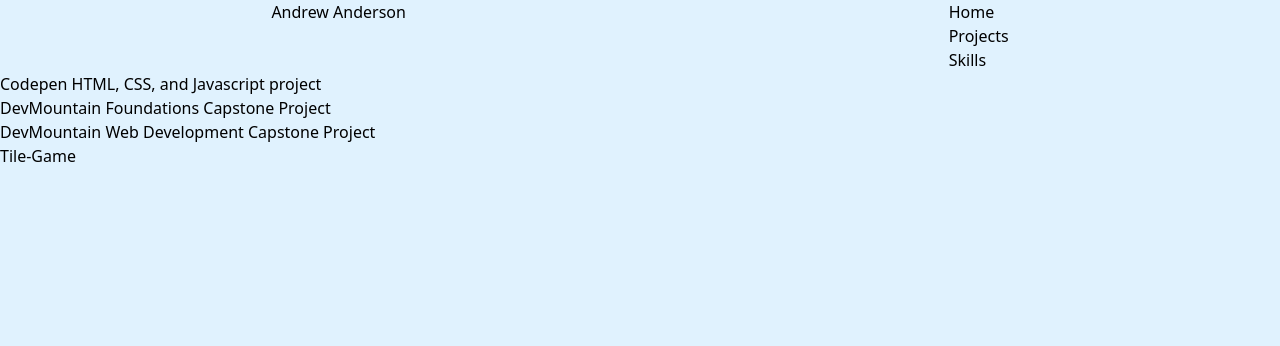
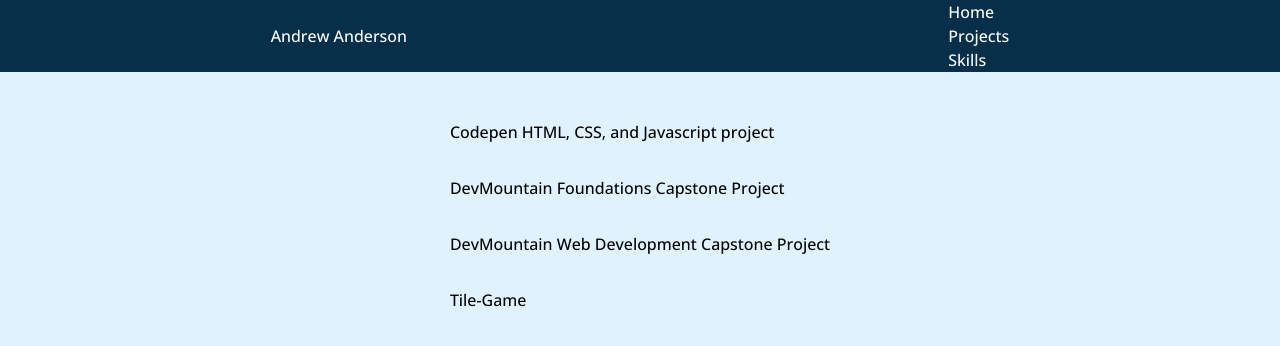
Before and after one commit to relic606/portfolio, a Next.js app: page /projects in a window 1280 px wide. Shown: the top 346 px of the page. Built offline with nearby package versions, Linux system fonts and the light colour scheme.

Commit message:
added transitions to links

```diff
--- a/app/components/Header.js
+++ b/app/components/Header.js
@@ -2,18 +2,30 @@
 
 export default function Header() {
 	return (
-		<header className="flex place-content-around">
-			<h2>Andrew Anderson</h2>
+		<header className="flex place-content-around bg-sky-950 text-white">
+			<h2 className="flex justify-center my-auto">Andrew Anderson</h2>
 			<nav>
 				<ul>
 					<li>
-						<Link href={"/"}>Home</Link>
+						<Link href={"/"} className="hover:text-sky-500 transition delay-75">
+							Home
+						</Link>
 					</li>
 					<li>
-						<Link href={"/projects"}>Projects</Link>
+						<Link
+							href={"/projects"}
+							className="hover:text-sky-500 transition delay-75"
+						>
+							Projects
+						</Link>
 					</li>
 					<li>
-						<Link href={"/skills"}>Skills</Link>
+						<Link
+							href={"/skills"}
+							className="hover:text-sky-500 transition delay-75"
+						>
+							Skills
+						</Link>
 					</li>
 				</ul>
 			</nav>
--- a/app/layout.js
+++ b/app/layout.js
@@ -1,5 +1,14 @@
 import Header from "./components/Header";
 import globalStyles from "../styles/global.css";
+import Head from "next/head";
+
+import { Open_Sans } from "next/font/google";
+
+const openSans = Open_Sans({
+	weight: "500",
+	style: "normal",
+	subsets: ["latin"]
+});
 
 export const metadata = {
 	title: "Andrew Anderson Portfolio",
@@ -9,7 +18,7 @@
 export default function RootLayout({ children }) {
 	return (
 		<html lang="en">
-			<body className="bg-sky-100">
+			<body className={`bg-sky-100 h-screen ${openSans.className}`}>
 				<Header />
 				{children}
 			</body>
--- a/app/projects/page.js
+++ b/app/projects/page.js
@@ -1,13 +1,13 @@
 export default function Projects() {
 	return (
-		<main className="place-content-center">
-			<ul>
-				<li>
+		<main className="flex place-content-center h-full">
+			<ul className="flex flex-col my-8">
+				<li className="my-4 hover:text-sky-500 transition delay-75">
 					<a target="_blank" href="https://codepen.io/relic606/full/LYOyvYg">
 						Codepen HTML, CSS, and Javascript project
 					</a>
 				</li>
-				<li>
+				<li className="my-4 hover:text-sky-500 transition delay-75">
 					<a
 						target="_blank"
 						href="https://share.vidyard.com/watch/QdoAUHpTjcZ34SjP5bZSqT?"
@@ -15,7 +15,7 @@
 						DevMountain Foundations Capstone Project
 					</a>
 				</li>
-				<li>
+				<li className="my-4 hover:text-sky-500 transition delay-75">
 					<a
 						target="_blank"
 						href="https://share.vidyard.com/watch/gWtgwMGcd6L36fTpUE8NQS?"
@@ -23,7 +23,9 @@
 						DevMountain Web Development Capstone Project
 					</a>
 				</li>
-				<li>Tile-Game</li>
+				<li className="my-4 hover:text-sky-500 transition delay-75">
+					Tile-Game
+				</li>
 			</ul>
 		</main>
 	);
--- a/app/skills/page.js
+++ b/app/skills/page.js
@@ -1,8 +1,9 @@
 export default function Skills() {
 	return (
-		<main className="flex place-content-around">
-			<div>Skills page</div>
-			<div>Test</div>
+		<main>
+			<section className="flex place-content-center h-full my-8">
+				Skills page
+			</section>
 		</main>
 	);
 }
--- a/tailwind.config.js
+++ b/tailwind.config.js
@@ -5,13 +5,14 @@
 	content: {
 		relative: true,
 		files: [
+			"./app/layout.js",
 			"./app/page.js",
 			"./app/skills/page.js",
 			"./app/projects/page.js",
 			"./app/components/Header.js"
 		]
 	},
-	safelist: ["place-content-around", "bg-sky-100"],
+	safelist: [],
 	theme: {
 		extend: {},
 		colors: {
```
Also changed, not shown: app/page.js (+2 -1 lines).
